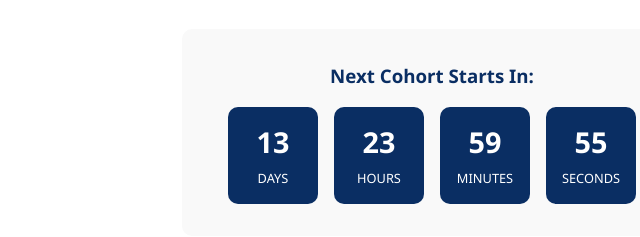
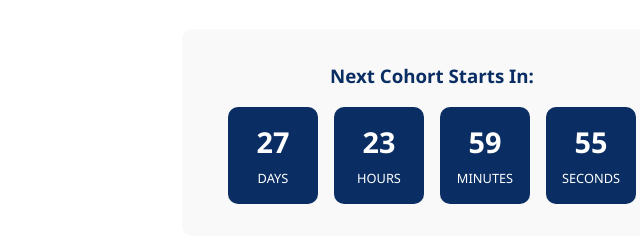
Before and after one commit to Heytec/adsnewcoursesite, a plain HTML site: page index.html in a window 1280 px wide. Shown: the part 5072-5309 px from the top of the page, 208-848 px from the left. Drawn offline with nearby package versions, Linux system fonts and the light colour scheme.

Commit message:
fixed timer

```diff
--- a/index.html
+++ b/index.html
@@ -1764,7 +1764,7 @@
 <script>
   // Set the countdown date (14 days from now)
   const countdownDate = new Date();
-  countdownDate.setDate(countdownDate.getDate() + 14);
+  countdownDate.setDate(countdownDate.getDate() + 28);
 
   // Update the countdown every second
   const timerInterval = setInterval(function () {
```
